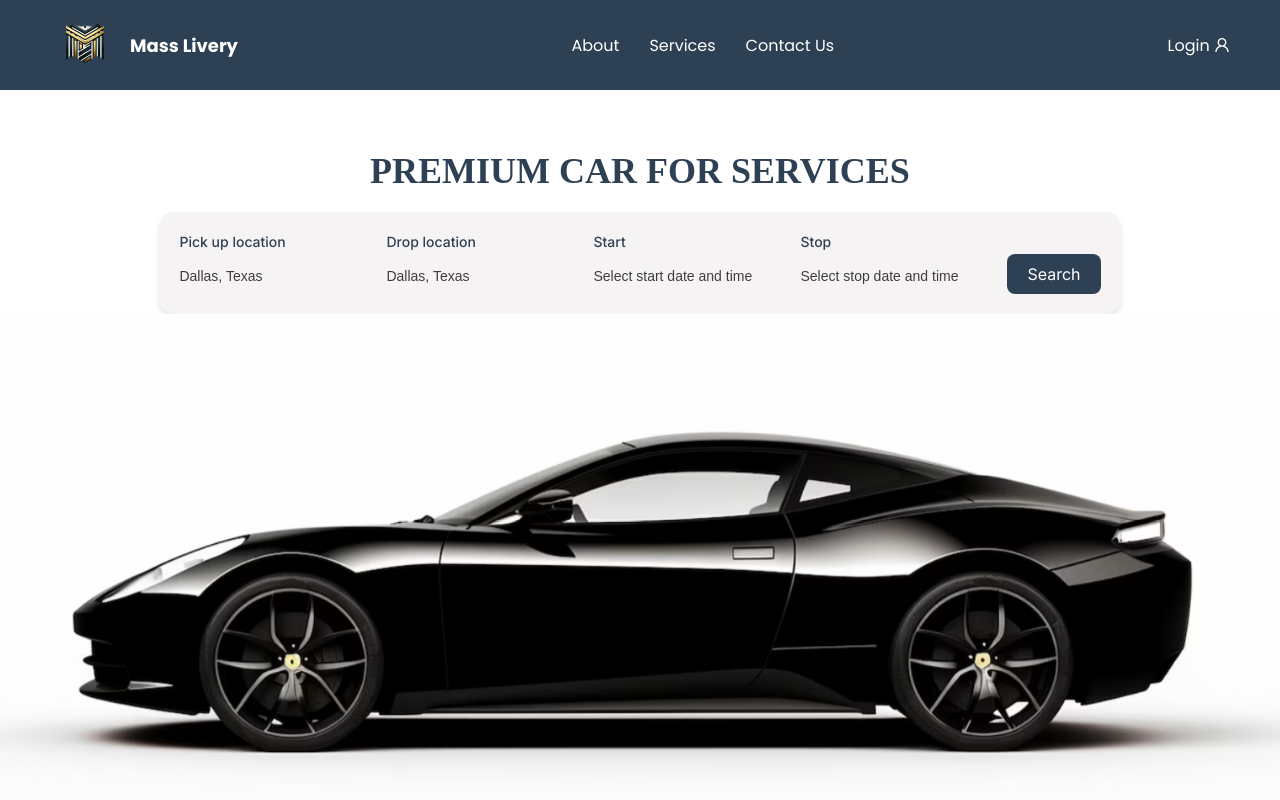
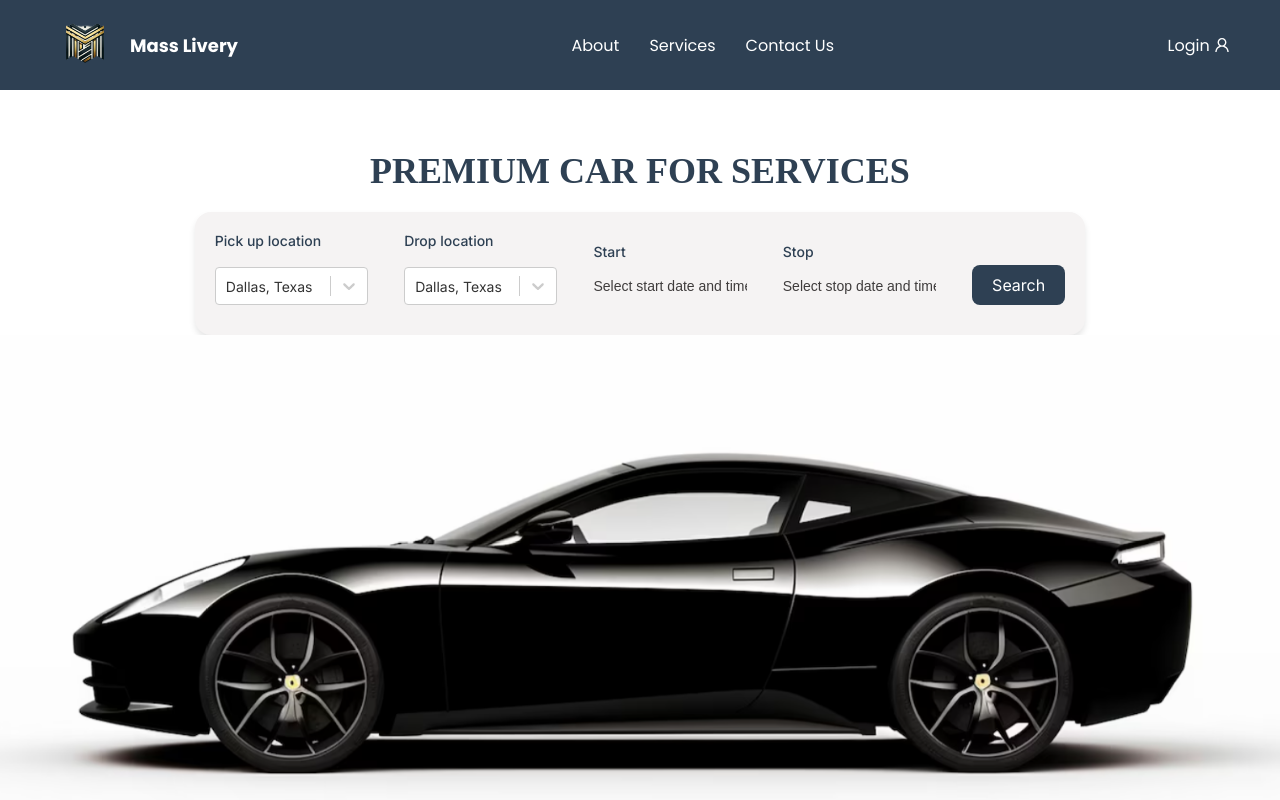
Before and after one commit to ghanashyamdevadig/Lemozine, a Next.js app: page / in a window 1280 px wide. Shown: the top 800 px of the page. Built offline with nearby package versions, Linux system fonts and the light colour scheme.

Commit message:
updated code for getting car price

```diff
--- a/package.json
+++ b/package.json
@@ -11,6 +11,7 @@
   "dependencies": {
     "@ant-design/icons": "^5.6.1",
     "@next/font": "^14.2.15",
+    "@reduxjs/toolkit": "^2.6.1",
     "@stripe/react-stripe-js": "^3.3.0",
     "@stripe/stripe-js": "^5.10.0",
     "antd": "^5.23.3",
@@ -23,6 +24,9 @@
     "react-datepicker": "^7.6.0",
     "react-dom": "^18.2.0",
     "react-icons": "^5.5.0",
+    "react-redux": "^9.2.0",
+    "react-select": "^5.10.1",
+    "redux-persist": "^6.0.0",
     "stripe": "^17.7.0"
   }
 }
--- a/src/component/SearchContainer/SearchContainer.js
+++ b/src/component/SearchContainer/SearchContainer.js
@@ -1,33 +1,91 @@
 import React, { useState } from "react";
 import styles from "./SearchContainer.module.css";
 import DatePicker from "react-datepicker";
+import Select from "react-select";
 import "react-datepicker/dist/react-datepicker.css";
+import apiService from "@/pages/api/apiService";
+import { useRouter } from "next/navigation";
+import { useSelector, useDispatch } from "react-redux";
+import { setCarPrices } from "@/redux/store/userSlice";
 
+// Mock location data for autocomplete
+const locationOptions = [
+  { label: "Dallas, Texas", value: "Dallas, Texas" },
+  { label: "Austin, Texas", value: "Austin, Texas" },
+  { label: "Houston, Texas", value: "Houston, Texas" },
+  { label: "San Antonio, Texas", value: "San Antonio, Texas" },
+];
 
-const SearchForm = () => {
-  const [pickUplocation, setPickUpLocation] = useState("Dallas, Texas");
-  const [droplocation, setDropUpLocation] = useState("Dallas, Texas");
+// Mock function to calculate distance & price
+const mockDistanceMatrixAPI = (from, to) => {
+  if (!from || !to || from === to) return { distance: 0, price: 0 };
 
+  const distance = Math.random() * 50 + 10; // Random distance between 10-60 km
+  const price = distance * 5; // Assume $5 per km
+  return {
+    distance: parseFloat(distance.toFixed(2)),
+    price: parseFloat(price.toFixed(2)),
+  };
+};
+
+const SearchForm = ({ navigation }) => {
+  const [pickUpLocation, setPickUpLocation] = useState(locationOptions[0]);
+  const [dropLocation, setDropLocation] = useState(locationOptions[0]);
   const [startDate, setStartDate] = useState(null);
   const [endDate, setEndDate] = useState(null);
+
+  const navigate = useRouter();
+    const dispatch = useDispatch();
+
+  const handleSearch = async () => {
+    const { distance, price } = mockDistanceMatrixAPI(
+      pickUpLocation?.value,
+      dropLocation?.value
+    );
+
+    const searchResult = {
+      pickup_datetime: startDate ? startDate.toISOString() : null,
+      leaving_datetime: endDate ? endDate.toISOString() : null,
+      from_location: pickUpLocation?.value,
+      to_location: dropLocation?.value,
+      distance,
+      price,
+    };
+
+    let res = await calculateCarPrice(distance);
+    console.log(res, "res for handleSerach");
+
+    // navigate.push("/bookings", { data: searchResult });
+    // alert(JSON.stringify(searchResult, null, 2));
+  };
+
+  const calculateCarPrice = async (distance) => {
+    const res = await apiService.users.getCarDetails(distance);
+    if(res){
+      dispatch(setCarPrices(res))
+      navigate.push("/bookings");
+    }
+
+  };
 
   return (
     <div className={styles.container}>
       <div className={styles.inputGroup}>
         <label className={styles.label}>Pick up location</label>
-        <input
-          type="text"
-          value={pickUplocation}
-          onChange={(e) => setPickUpLocation(e.target.value)}
+        <Select
+          options={locationOptions}
+          value={pickUpLocation}
+          onChange={setPickUpLocation}
           className={styles.input}
         />
       </div>
+
       <div className={styles.inputGroup}>
         <label className={styles.label}>Drop location</label>
-        <input
-          type="text"
-          value={droplocation}
-          onChange={(e) => setDropUpLocation(e.target.value)}
+        <Select
+          options={locationOptions}
+          value={dropLocation}
+          onChange={setDropLocation}
           className={styles.input}
         />
       </div>
@@ -44,7 +102,6 @@ const SearchForm = () => {
           placeholderText="Select start date and time"
           className={styles.input}
         />
-
       </div>
 
       <div className={styles.inputGroup}>
@@ -61,7 +118,7 @@ const SearchForm = () => {
         />
       </div>
 
-      <div className={styles.searchButton} onClick={() => alert("Search Clicked!")}>
+      <div className={styles.searchButton} onClick={handleSearch}>
         Search
       </div>
     </div>
--- a/src/pages/_app.js
+++ b/src/pages/_app.js
@@ -1,18 +1,22 @@
 import '@/styles/globals.css'
 import Layout from './Layout';
 import { Inter } from 'next/font/google';
+import { Provider } from "react-redux";
+import { PersistGate } from "redux-persist/integration/react";
+import { store, persistor } from "../redux/store";
 
 const inter = Inter({ subsets: ['latin'] });
 
 export default function App({ Component, pageProps }) {
-
-  const content = <Component {...pageProps} />;
-
-  return(
-    <Layout>
-       <main className={inter.className}>
-      {content}
-      </main>
-    </Layout>
-  )
+  return (
+    <Provider store={store}>
+      <PersistGate loading={null} persistor={persistor}>
+        <Layout>
+          <main className={inter.className}>
+            <Component {...pageProps} />
+          </main>
+        </Layout>
+      </PersistGate>
+    </Provider>
+  );
 }
--- a/src/pages/api/apiClient.js
+++ b/src/pages/api/apiClient.js
@@ -1,7 +1,5 @@
 import axios from "axios";
 import { get_base_url } from "./apiEnv";
-
-
 
 const apiClient = axios.create({
   baseURL: "http://192.168.1.12:5000", // Use environment variable for API base URL
@@ -15,8 +13,9 @@ const apiClient = axios.create({
 apiClient.interceptors.request.use(
   (config) => {
     const token = localStorage.getItem("authToken"); // Example: get token from storage
+    console.log(token, "tokeeen");
     if (token) {
-      config.headers.Authorization = `Bearer ${token}`;
+      config.headers.token = `${token}`;
     }
     return config;
   },
--- a/src/pages/api/apiService.js
+++ b/src/pages/api/apiService.js
@@ -9,6 +9,7 @@ const apiService = {
   users: {
     getAll: () => apiClient.get(endpoints.users.list),
     getById: (userId) => apiClient.get(endpoints.users.details(userId)),
+    getCarDetails: (distance) => apiClient.get(endpoints.users.calculateprice(distance)),
   },
   posts: {
     getAll: () => apiClient.get(endpoints.posts.list),
--- a/src/pages/api/endpoints.js
+++ b/src/pages/api/endpoints.js
@@ -6,6 +6,7 @@ const endpoints = {
   users: {
     list: "/users",
     details: (userId) => `/users/${userId}`,
+    calculateprice:(distance)=> `/booking/calculatePrice?distance=${distance}`,
   },
   posts: {
     list: "/posts",
--- /dev/null
+++ b/src/redux/store/index.js
@@ -0,0 +1,31 @@
+import { configureStore } from "@reduxjs/toolkit";
+import { persistStore, persistReducer } from "redux-persist";
+import storage from "redux-persist/lib/storage"; // Local storage
+import { combineReducers } from "redux";
+import userReducer from "./userSlice"; // Example slice
+
+// Persist config
+const persistConfig = {
+  key: "root",
+  storage, // Uses local storage
+};
+
+// Combine reducers
+const rootReducer = combineReducers({
+  user: userReducer, // Example slice
+});
+
+// Persisted reducer
+const persistedReducer = persistReducer(persistConfig, rootReducer);
+
+// Create store
+export const store = configureStore({
+  reducer: persistedReducer,
+  middleware: (getDefaultMiddleware) =>
+    getDefaultMiddleware({
+      serializableCheck: false, // Required for redux-persist
+    }),
+});
+
+// Persistor
+export const persistor = persistStore(store);
--- /dev/null
+++ b/src/redux/store/userSlice.js
@@ -0,0 +1,25 @@
+import { createSlice } from "@reduxjs/toolkit";
+
+const initialState = {
+  user: null,
+  car_prices:{}
+};
+
+const userSlice = createSlice({
+  name: "user",
+  initialState,
+  reducers: {
+    setUser: (state, action) => {
+      state.user = action.payload;
+    },
+    clearUser: (state) => {
+      state.user = null;
+    },
+    setCarPrices: (state,action) => {
+        state.car_prices =action.payload;
+      },
+  },
+});
+
+export const { setUser, clearUser,setCarPrices } = userSlice.actions;
+export default userSlice.reducer;
```
Also changed, not shown: src/component/HomeBgContainer/HomeBgCont.js (+12 -14 lines), src/component/Navbar/Navbar.js (+47 -9 lines), src/pages/bookings/index.jsx (+26 -11 lines), 1 other file (tests, documents, lock files or other folders).
